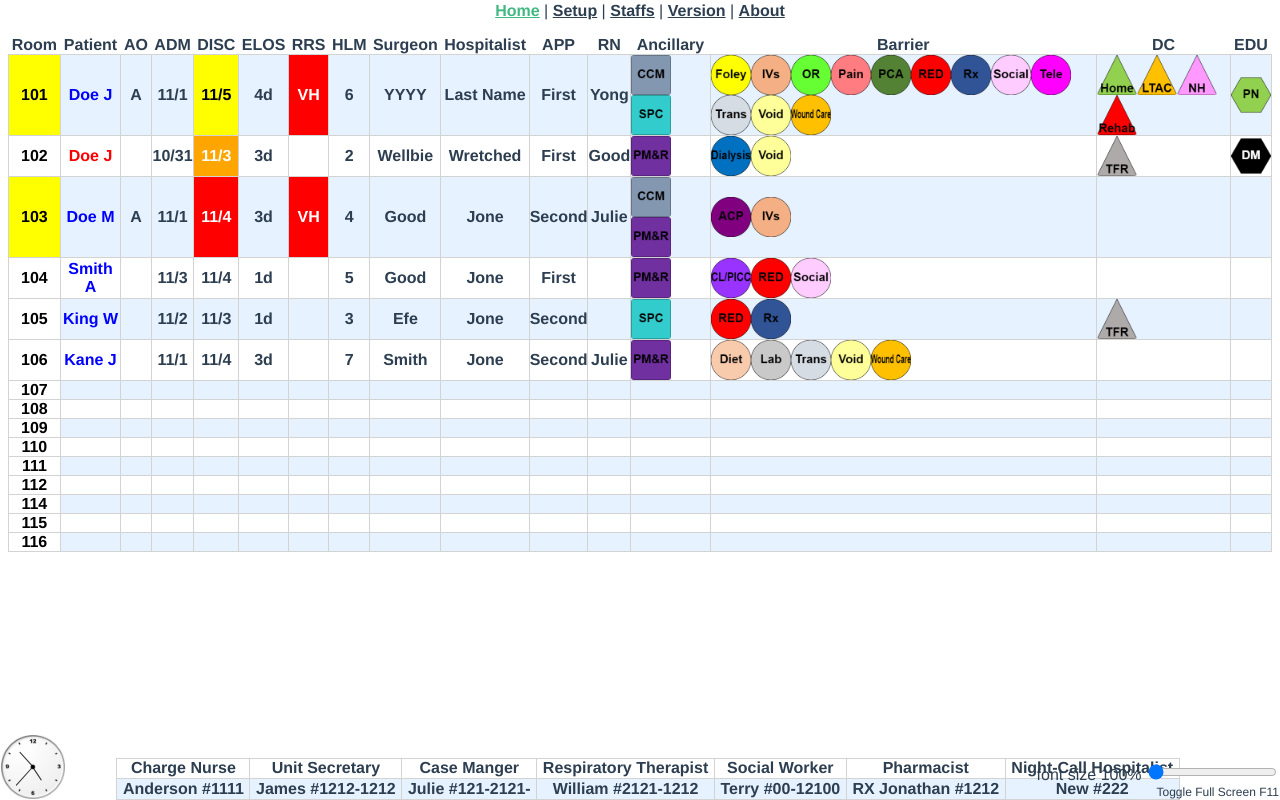
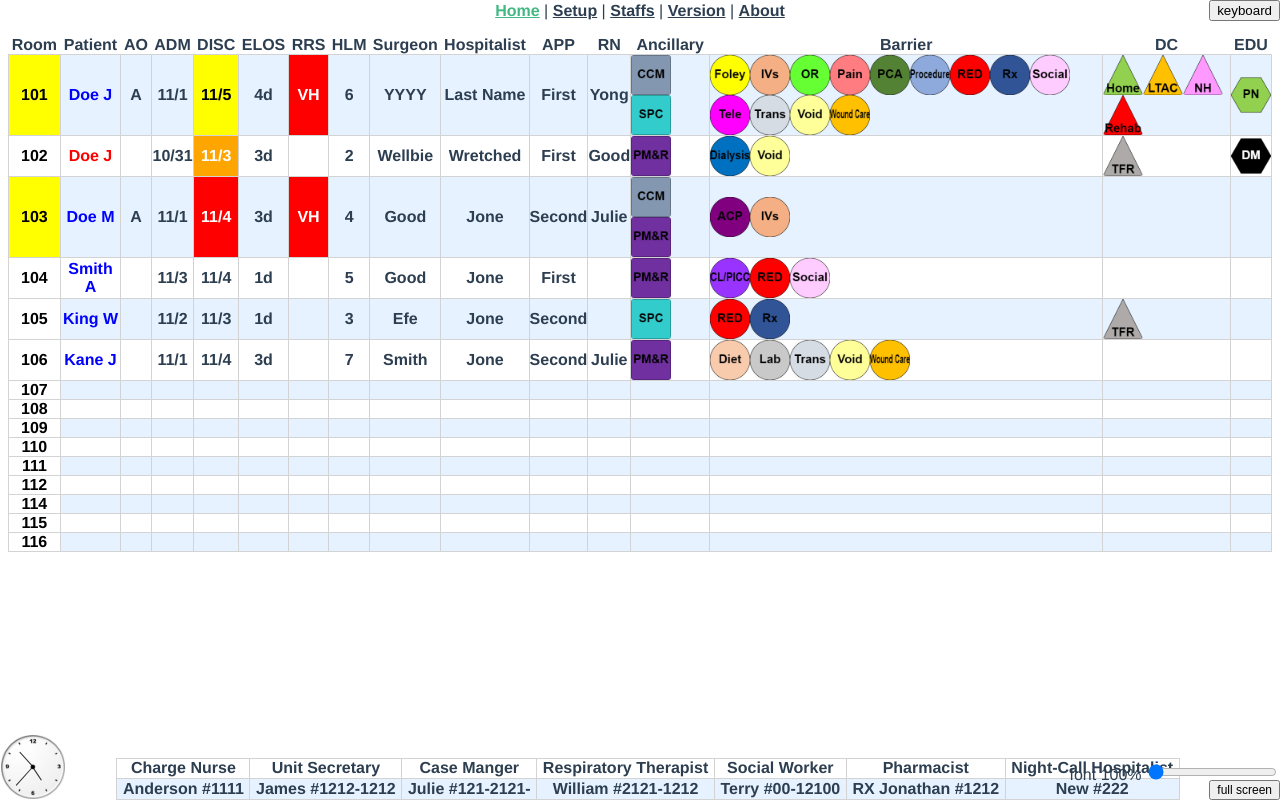
Before and after one commit to petroglyph123/BSW, a Vue app: page / in a window 1280 px wide. Built offline with nearby package versions, Linux system fonts and the light colour scheme; data requests are answered from the project's data file.

Commit message:
enabled fullscreen, added keyboard

```diff
--- a/package.json
+++ b/package.json
@@ -6,10 +6,12 @@
     "build": "vite build",
     "serve": "vite preview",
     "db": "json-server db.json",
-    "monitor" : "node service.js"
+    "monitor": "node service.js"
   },
   "dependencies": {
     "child_process": "^1.0.2",
+    "cors": "^2.8.5",
+    "express": "^4.17.1",
     "moment": "^2.29.1",
     "vue": "^3.2.13",
     "vue-router": "^4.0.11"
--- a/src/App.vue
+++ b/src/App.vue
@@ -2,10 +2,12 @@
 // This starter template is using Vue 3 <script setup> SFCs
 // Check out https://v3.vuejs.org/api/sfc-script-setup.html#sfc-script-setup
 import AnalogClock from './components/AnalogClock.vue'
+import OSK from './components/OSK.vue'
 </script>
 
 <template>
 <AnalogClock />
+<OSK />
   <!-- <img alt="Vue logo" src="./assets/logo.png" /> -->
   <div id="nav">
     <router-link to="/">Home</router-link> |
--- a/src/components/Home.vue
+++ b/src/components/Home.vue
@@ -48,11 +48,11 @@
   </table>
   </div>
   <div class="fontsize">
-    font size {{font_size}}% <input type="range" min="100" max="200" v-model=font_size>
+    font {{font_size}}% <input type="range" min="100" max="200" v-model=font_size>
   </div>
-  <!-- <button id=f11 class=f11 @click="toggle_fullscreen">full screen</button> -->
+  <button id=f11 class=f11 @click="toggle_fullscreen">full screen</button>
   <!-- <button id=lock class=lock @click="toggle_screenlock" :class="{locked: lock}">screen {{lock ? "locked" : "unlocked"}}</button> -->
-  <div class=f11>Toggle Full Screen F11</div>
+  <!-- <div class=f11>Toggle Full Screen F11</div> -->
   <ScreenLock v-if=lock @close="lock=false" />
 </template>
 
@@ -226,8 +226,8 @@ table.bottom td {
 }
 button.f11 {
   position:fixed;
-  bottom:1em;
-  right:1em;
+  bottom:0em;
+  right:0em;
 }
 button.lock {
   position: fixed;
--- /dev/null
+++ b/src/components/OSK.vue
@@ -0,0 +1,25 @@
+<template>
+<div id=container>
+    <button @click="osk">keyboard</button>
+</div>
+
+</template>
+
+<script setup>
+import {ref} from 'vue'
+
+const osk = () => {
+    fetch("http://localhost:3002/osk");
+}
+
+</script>
+
+<style scoped>
+
+#container {
+    position: fixed;
+    top:0px;
+    right:0px;
+}
+
+</style>
--- a/src/components/Version.vue
+++ b/src/components/Version.vue
@@ -1,5 +1,9 @@
 <template>
   <div class="comments">
+    <h2>2011-11-23</h2>
+    <h3>Joe Anderson</h3>
+    <li>fullscreen button</li>
+    <li>keyboard button</li>
     <h2>2011-11-04</h2>
     <h3>Pat C.</h3>
     <li>add APP</li>
```
Also changed, not shown: service.js (+23 -1 lines), db.json, 1 other file (tests, documents, lock files or other folders).
